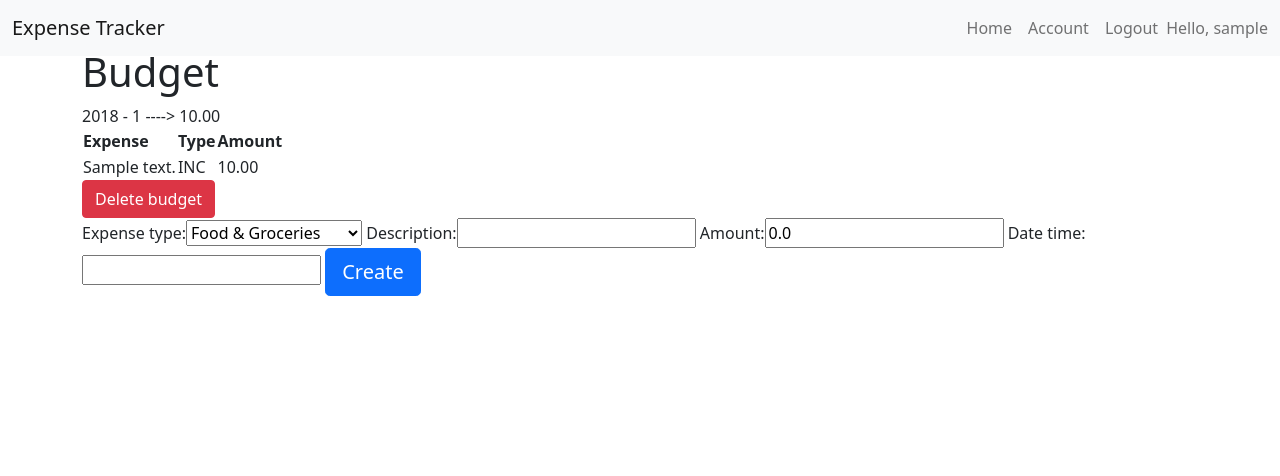
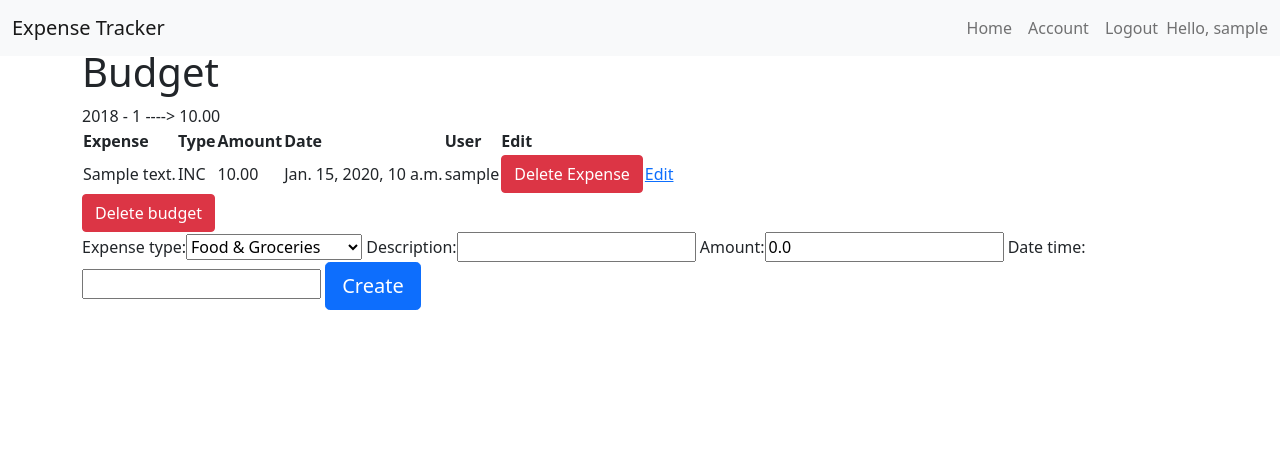
Before and after one commit to Pablo-gm/expense_tracker, a Django app: page /view_budget/1 in a window 1280 px wide. Shown: the top 476 px of the page. Run offline with Django 3.2, Linux system fonts and the light colour scheme; a user stored in the database is signed in; tables that the repository leaves empty hold one stand-in row (values such as "Sample post").

Commit message:
Expense view, edit and delete

```diff
--- a/app/forms.py
+++ b/app/forms.py
@@ -64,4 +64,4 @@ class ExpenseForm(forms.ModelForm):
 
     class Meta:
         model = Expense
-        fields = ('expense_type', 'description', 'amount')
+        fields = ('expense_type', 'description', 'amount','date_time')
--- a/app/models.py
+++ b/app/models.py
@@ -63,6 +63,7 @@ class Account(AbstractBaseUser):
         return True
 
 
+DEFAULT_USER_ID = 1
 
 # Budget model
 class Budget(models.Model):
@@ -133,3 +134,4 @@ class Expense(models.Model):
     description = models.CharField(max_length=120, unique=True)
     amount = models.DecimalField(max_digits=10, decimal_places=2, default=0.00)
     date_time = models.DateTimeField(null=True, blank=True)
+    user = models.ForeignKey(settings.AUTH_USER_MODEL, on_delete=models.CASCADE, default=DEFAULT_USER_ID)
--- a/app/templates/app/view_budget.html
+++ b/app/templates/app/view_budget.html
@@ -15,6 +15,9 @@
                         <th>Expense</th>
                         <th>Type</th>
                         <th>Amount</th>
+                        <th>Date</th>
+                        <th>User</th>
+                        <th>Edit</th>
                     </tr>
                 </thead>
                 <tbody>
@@ -23,6 +26,15 @@
                         <td>{{ expense.description }}</td>
                         <td>{{ expense.expense_type }}</td>
                         <td>{{ expense.amount }}</td>
+                        <td>{{ expense.date_time }}</td>
+                        <td>{{ expense.user }}</td>
+                        <td>
+                            <form  method="POST" action="{% url 'delete_expense' expense.id %}">
+                                {% csrf_token %}
+                                <button id="delete" type="submit" class="btn btn-danger">Delete Expense</button>
+                            </form>
+                        </td>
+                        <td><a href="{% url 'edit_expense' expense.id %}">Edit</a></td>
                     </tr>
                     {% endfor %}
                 </tbody>
--- a/app/urls.py
+++ b/app/urls.py
@@ -26,4 +26,6 @@ urlpatterns = [
 
     # Expense views
     path('create_expense/<str:budget_id>', views.create_expense, name="create_expense"),
+    path('edit_expense/<str:expense_id>', views.edit_expense, name="edit_expense"),
+    path('delete_expense/<str:expense_id>', views.delete_expense, name="delete_expense"),
 ]
--- a/app/views.py
+++ b/app/views.py
@@ -10,6 +10,8 @@ from app.forms import RegistrationForm, AccountAuthenticationForm, AccountUpdate
 from django.contrib import messages
 
 from .models import Budget, Expense
+
+import datetime
 
 # from django.contrib.auth.decorators import login_required
 # @login_required(login_url='login')
@@ -203,15 +205,20 @@ def create_expense(request, budget_id):
     if request.method == 'POST':
         form = ExpenseForm(request.POST)
 
+        try:
+            budget = Budget.objects.get(user=request.user, id=budget_id)
+        except Budget.DoesNotExist:
+            raise Http404("Budget not found...")
+
         if form.is_valid():
-            try:
-                budget = Budget.objects.get(user=request.user, id=budget_id)
-            except Budget.DoesNotExist:
-                raise Http404("Budget not found...")
-
             try:
                 obj = form.save(commit=False)
                 obj.budget = budget
+
+                # If datetime is not fit for the budget
+                if obj.date_time.year != budget.year or obj.date_time.month != budget.month:
+                    obj.date_time = datetime.datetime(budget.year, budget.month, 1)
+
                 obj.save()
 
                 if obj.expense_type == 'INC':
@@ -222,13 +229,65 @@ def create_expense(request, budget_id):
                 budget.save()
                 messages.success(request, 'Expense added')
             except:
-                messages.error(request, 'Invalid data')
+                messages.error(request, 'Expense not recorded.')
 
             return redirect('view_budget', budget_id=budget.id)
         else:
-            messages.error(request, 'Invalid data')
+            messages.error(request, 'Invalid data.')
+
+    if budget:
+        return redirect('view_budget', budget_id=budget.id)
 
     return redirect("budgets")
 
+@login_required(login_url='must_authenticate')
+def edit_expense(request, expense_id):
+    context = {}
+
+    if request.POST:
+        pass
+    else:
+        try:
+            expense = Expense.objects.get(user=request.user, id=expense_id)
+            context['expense'] = expense
+        except Expense.DoesNotExist:
+            raise Http404("Expense not found...")
+
+        context['expense_form'] = ExpenseForm(instance=expense)
+
+    return render(request, 'app/edit_expense.html', context)
+
+@login_required(login_url='must_authenticate')
+def delete_expense(request, expense_id):
+    budget_id = 0
+
+    if request.method == 'POST':
+
+        try:
+            expense = Expense.objects.get(user=request.user, id=expense_id)
+        except Expense.DoesNotExist:
+            raise Http404("Expense not found...")
+
+        try:
+            budget_id = expense.budget.id
+            budget = expense.budget
+
+            if expense.expense_type == 'INC':
+                budget.balance = budget.balance + expense.amount
+            else:
+                budget.balance = budget.balance - expense.amount
+
+            budget.save()
+            expense.delete()
+
+            messages.success(request, 'Expense deleted')
+        except:
+            messages.error(request, 'Expense already deleted.')
+
+    if budget_id != 0:
+        return redirect('view_budget', budget_id=budget_id)
+
+    return redirect('budgets')
+
 def custom_404(request, exception):
     return render(request, "404.html", exception)
--- a/expenses/settings.py
+++ b/expenses/settings.py
@@ -121,7 +121,7 @@ USE_I18N = True
 
 USE_L10N = True
 
-USE_TZ = True
+USE_TZ = False
 
 
 # Static files (CSS, JavaScript, Images)
```
Also changed, not shown: app/templates/app/edit_expense.html (added, +10 -0 lines), app/migrations/0005_auto_20201227_1520.py (added).
